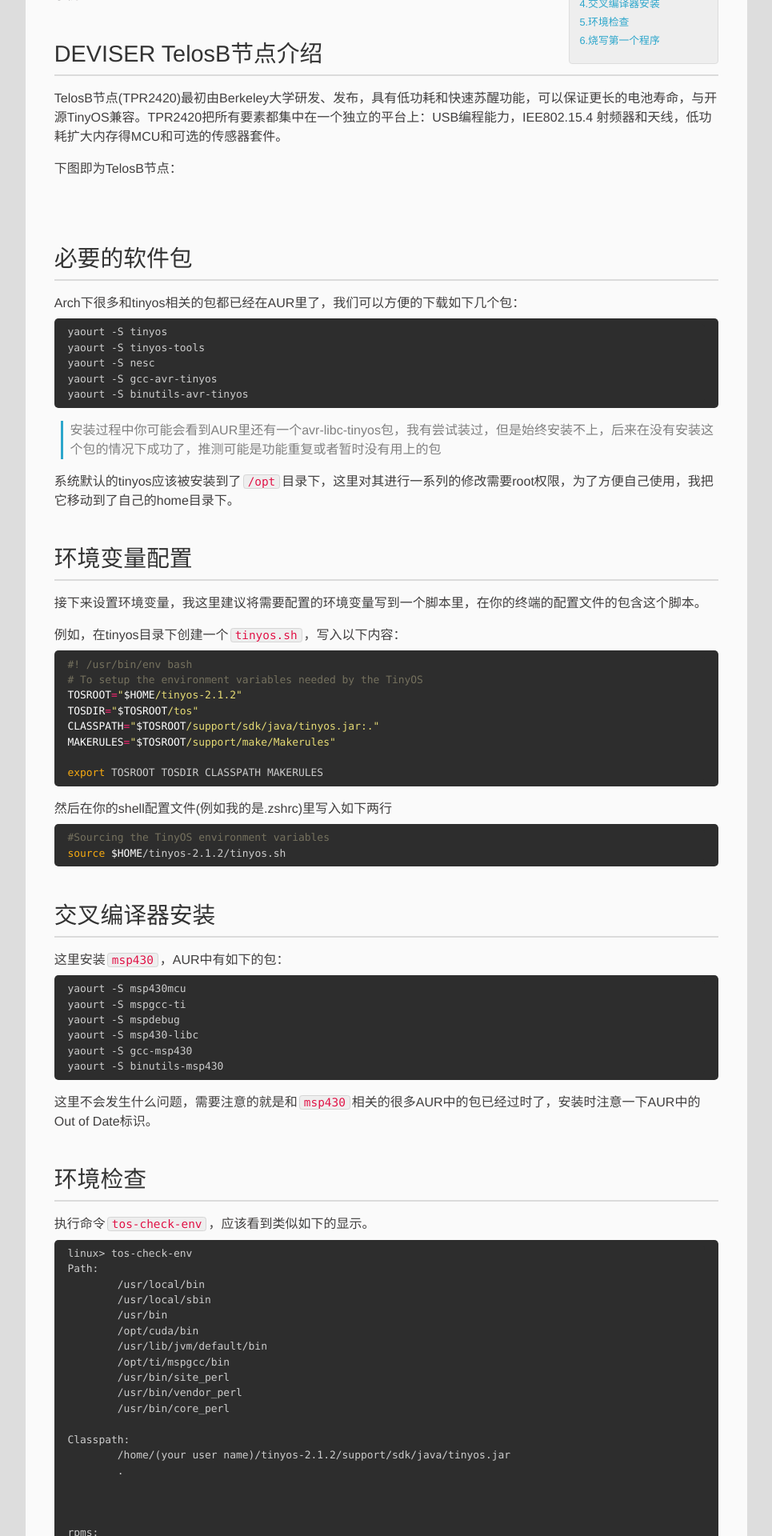
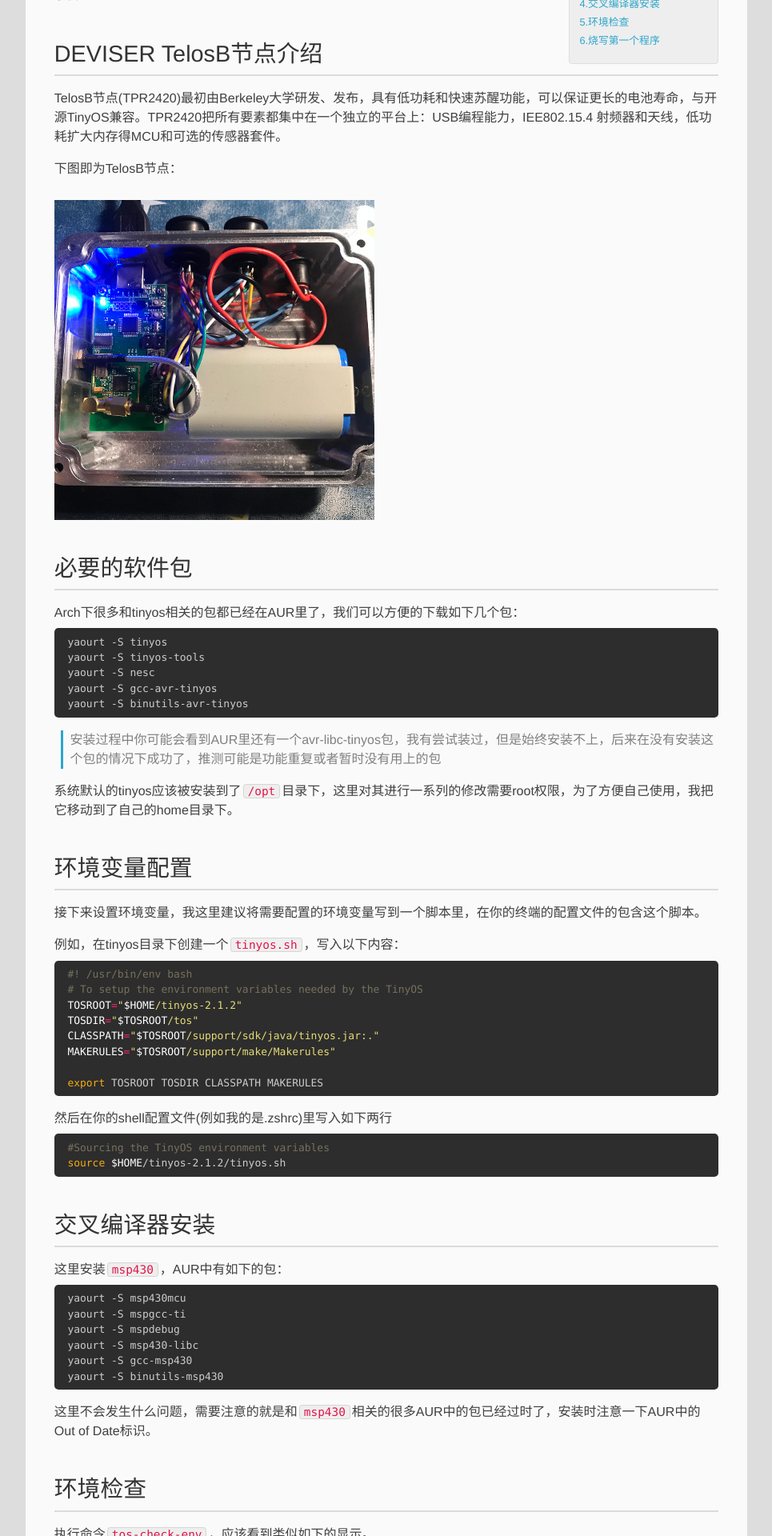
Before and after one commit to zxc479773533/zxc479773533.github.io, a Jekyll site: the page built from _posts/2018-3-9-Arch-TinyOS.md, in a window 1280 px wide. Shown: the part 507-2427 px from the top of the page at 80% size, without its empty margins (127-1092 px from the left). Built offline with Jekyll 4.4.1, drawn with Linux system fonts in a browser that asks for light colours; a script that is not in the unit is left out; comment, search, counter and statistics services are not loaded.

Commit message:
add-18-03-09-tinyos

```diff
--- a/_posts/2018-3-9-Arch-TinyOS.md
+++ b/_posts/2018-3-9-Arch-TinyOS.md
@@ -15,7 +15,7 @@
 
 下图即为TelosB节点：
 
-![](./images/Arch-TinyOS-01.jpg)
+![](https://raw.githubusercontent.com/zxc479773533/zxc479773533.github.io/master/_posts/images/Arch-TinyOS-01.jpg)
 
 ## 必要的软件包
 
```
